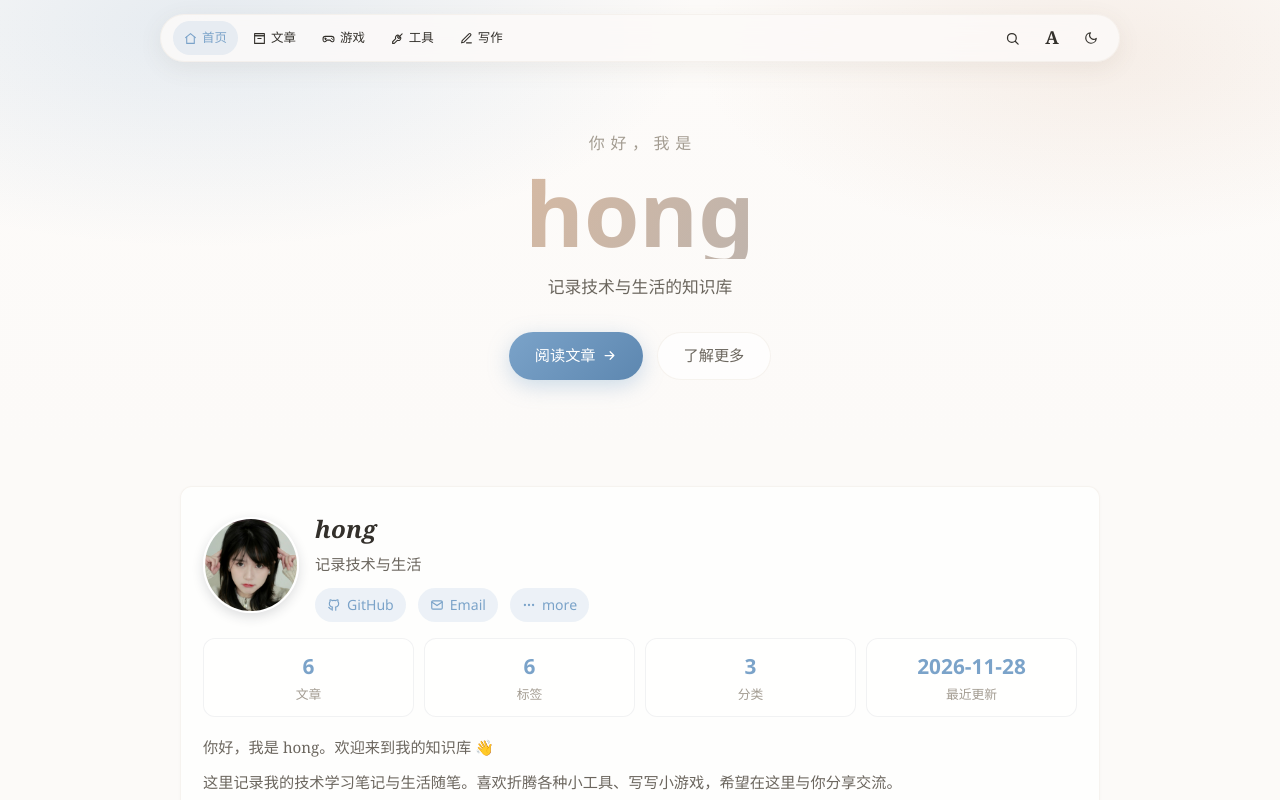
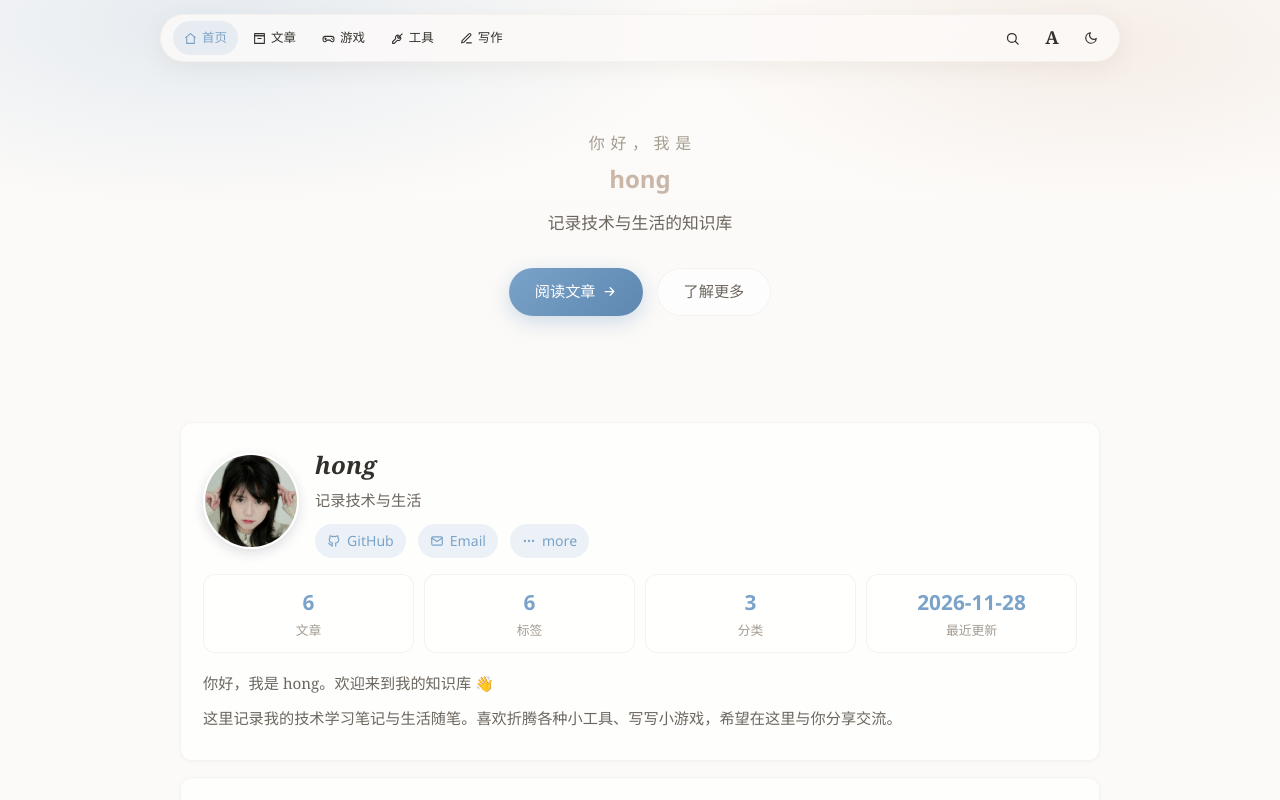
Before and after one commit to hongchengxue/hongchengxue.github.io, a React (Vite) app: page / in a window 1280 px wide. Shown: the top 800 px of the page. Built offline with nearby package versions, Linux system fonts and the light colour scheme.

Commit message:
fix: 首页与全站底色统一
1. 修复「hong」与副标题重叠：衬线斜体字形底部易溢出，
   行高 1.05→1.2 + 底部留白 padding-bottom
2. 全站底色统一为首页风格：body 增加柔和雾蓝/暖沙光斑
   （透明度克制，深色模式同步弱化版）

```diff
--- a/src/styles/global.css
+++ b/src/styles/global.css
@@ -83,9 +83,21 @@ body {
   font-size: 16px;
   line-height: 1.7;
   color: var(--text-1);
-  background: var(--bg);
+  /* 全站底色统一为首页风格：米白 + 柔和雾蓝/暖沙光斑 */
+  background:
+    radial-gradient(60% 45% at 18% 0%, rgba(123, 163, 201, 0.08), transparent 65%),
+    radial-gradient(50% 40% at 85% 4%, rgba(217, 184, 160, 0.1), transparent 65%),
+    var(--bg);
+  background-attachment: fixed;
   -webkit-font-smoothing: antialiased;
   transition: background-color 0.3s ease, color 0.3s ease;
+}
+
+[data-theme='dark'] body {
+  background:
+    radial-gradient(60% 45% at 18% 0%, rgba(123, 163, 201, 0.06), transparent 65%),
+    radial-gradient(50% 40% at 85% 4%, rgba(217, 184, 160, 0.05), transparent 65%),
+    var(--bg);
 }
 
 a {
@@ -630,9 +642,10 @@ img {
 }
 
 .home-hero-name {
-  margin-top: 8px;
-  font-size: clamp(3.2rem, 9vw, 5.6rem);
-  line-height: 1.05;
+  margin: 8px 0 0;
+  /* 衬线斜体字形底部易溢出，行高与底部留白保证不与副标题重叠 */
+  line-height: 1.2;
+  padding-bottom: 0.06em;
 }
 
 /* 渐变流光文字（mimo 式动效）——用 background-image 而非 background 简写，
```
